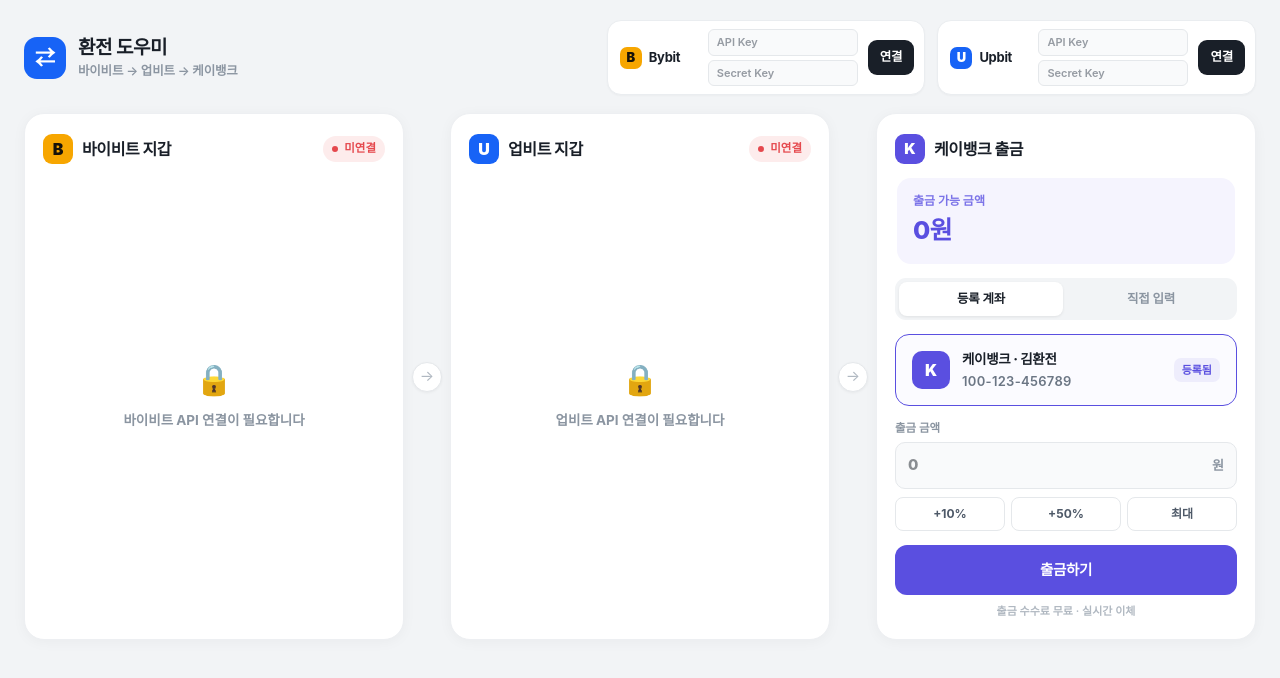
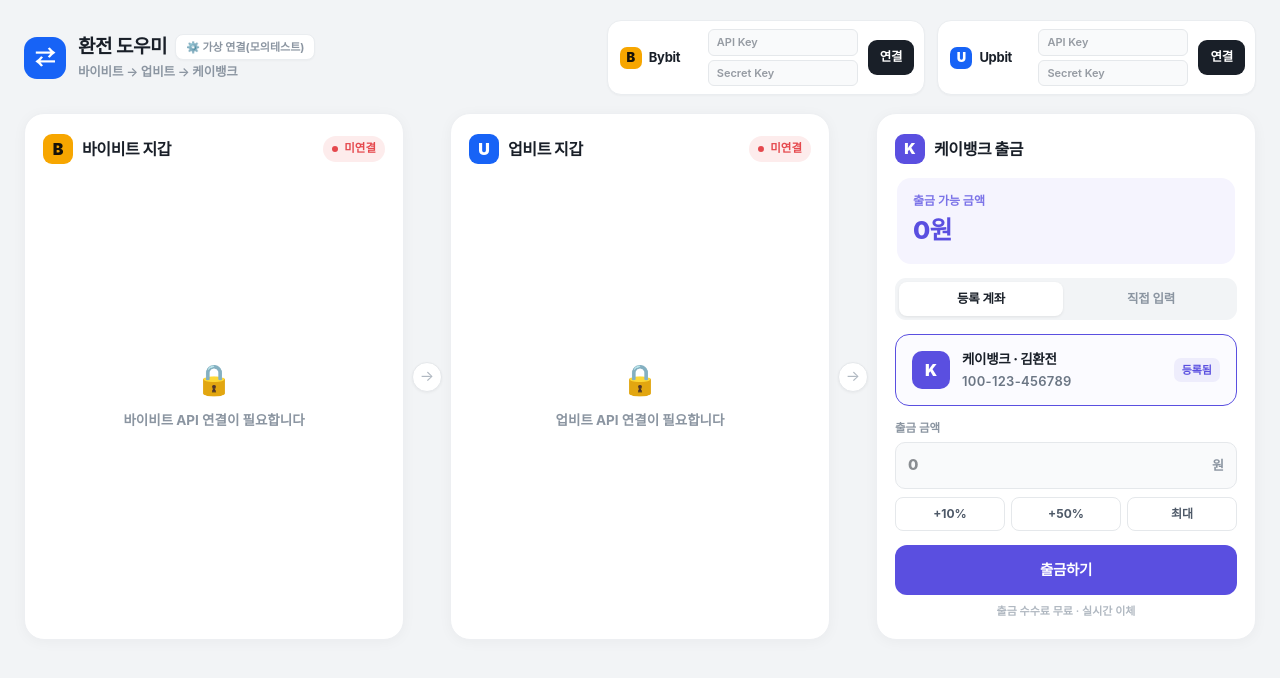
Before and after one commit to inpiniti/coin-bridge, a React (Vite) app: page / in a window 1280 px wide. Shown: the top 678 px of the page. Built offline with nearby package versions, Linux system fonts and the light colour scheme; a web font is replaced by a local one.

Commit message:
✨ Feat: 가상 연결(모의테스트) 토글 기능 및 로컬 트랜잭션 샌드박스 구현

```diff
--- a/src/App.jsx
+++ b/src/App.jsx
@@ -21,23 +21,23 @@
   return isNaN(n) ? 0 : n;
 };
 
-function StatusPill({ connected }) {
+function StatusPill({ connected, isVirtual }) {
   return (
     <div
       style={{
         display: "flex", alignItems: "center", gap: 6, fontSize: 11.5, fontWeight: 700,
         padding: "4px 9px", borderRadius: 20,
-        background: connected ? "#E7F8F0" : "#FDECEC",
-        color: connected ? "#119A5B" : "#E5484D",
+        background: connected ? (isVirtual ? "#FFF1D6" : "#E7F8F0") : "#FDECEC",
+        color: connected ? (isVirtual ? "#B07900" : "#119A5B") : "#E5484D",
       }}
     >
       <span style={{ width: 6, height: 6, borderRadius: "50%", background: "currentColor" }} />
-      {connected ? "연결됨" : "미연결"}
+      {connected ? (isVirtual ? "가상연결됨" : "연결됨") : "미연결"}
     </div>
   );
 }
 
-function Connector({ label, badge, badgeBg, badgeColor, apiKey, apiSecret, onKeyChange, onSecretChange, connected, onToggle }) {
+function Connector({ label, badge, badgeBg, badgeColor, apiKey, apiSecret, onKeyChange, onSecretChange, connected, onToggle, isVirtual }) {
   return (
     <div style={{ display: "flex", alignItems: "center", gap: 10, background: "#fff", border: "1px solid #EAEDF0", borderRadius: 14, padding: "8px 10px 8px 12px", boxShadow: "0 1px 2px rgba(0,0,0,.03)" }}>
       <div style={{ display: "flex", alignItems: "center", gap: 7, width: 78 }}>
@@ -46,20 +46,21 @@
       </div>
       <div style={{ display: "flex", flexDirection: "column", gap: 4 }}>
         <input
-          value={apiKey} onChange={onKeyChange} disabled={connected} placeholder="API Key"
+          value={apiKey} onChange={onKeyChange} disabled={connected || isVirtual} placeholder="API Key"
           style={{ width: 150, border: "1px solid #E5E8EB", borderRadius: 6, padding: "4px 8px", fontSize: 11, fontWeight: 600, background: "#F9FAFB", color: "#333D4B" }}
         />
         <input
           type="password"
-          value={apiSecret} onChange={onSecretChange} disabled={connected} placeholder="Secret Key"
+          value={apiSecret} onChange={onSecretChange} disabled={connected || isVirtual} placeholder="Secret Key"
           style={{ width: 150, border: "1px solid #E5E8EB", borderRadius: 6, padding: "4px 8px", fontSize: 11, fontWeight: 600, background: "#F9FAFB", color: "#333D4B" }}
         />
       </div>
       <button
         onClick={onToggle}
-        style={{ border: "none", cursor: "pointer", borderRadius: 9, padding: "8px 12px", fontSize: 12.5, fontWeight: 700, letterSpacing: "-0.2px", whiteSpace: "nowrap", background: connected ? "#E7F8F0" : "#191F28", color: connected ? "#119A5B" : "#fff" }}
+        disabled={isVirtual}
+        style={{ border: "none", cursor: isVirtual ? "not-allowed" : "pointer", borderRadius: 9, padding: "8px 12px", fontSize: 12.5, fontWeight: 700, letterSpacing: "-0.2px", whiteSpace: "nowrap", background: connected ? (isVirtual ? "#FFF1D6" : "#E7F8F0") : "#191F28", color: connected ? (isVirtual ? "#B07900" : "#119A5B") : "#fff", opacity: isVirtual ? 0.6 : 1 }}
       >
-        {connected ? "연결됨" : "연결"}
+        {connected ? (isVirtual ? "가상모드" : "연결됨") : "연결"}
       </button>
     </div>
   );
@@ -106,8 +107,9 @@
 
   const [bybitConnected, setBybitConnected] = useState(false);
   const [upbitConnected, setUpbitConnected] = useState(false);
+  const [isVirtual, setIsVirtual] = useState(false);
 
-  // --- Real Assets state (populated from API) ---
+  // --- Real Assets state (populated from API or Mock) ---
   const [bybit, setBybit] = useState([]);
   const [upbit, setUpbit] = useState([]);
   const [krw, setKrw] = useState(0);
@@ -139,6 +141,7 @@
 
   // --- API Sync Functions ---
   const fetchBybitAssets = async () => {
+    if (isVirtual) return;
     if (!bybitKey || !bybitSecret) return;
     try {
       const res = await fetch("/api/bybit/balance", {
@@ -157,6 +160,7 @@
   };
 
   const fetchUpbitAssets = async () => {
+    if (isVirtual) return;
     if (!upbitAccess || !upbitSecret) return;
     try {
       const res = await fetch("/api/upbit/balance", {
@@ -187,27 +191,22 @@
     }
   };
 
-  // Auto load assets on connection
+  // Auto load assets on connection (Only for non-virtual mode)
   useEffect(() => {
-    if (bybitConnected) {
+    if (bybitConnected && !isVirtual) {
       fetchBybitAssets();
       const t = setInterval(fetchBybitAssets, 10000);
       return () => clearInterval(t);
-    } else {
-      setBybit([]);
     }
-  }, [bybitConnected, bybitKey, bybitSecret]);
+  }, [bybitConnected, bybitKey, bybitSecret, isVirtual]);
 
   useEffect(() => {
-    if (upbitConnected) {
+    if (upbitConnected && !isVirtual) {
       fetchUpbitAssets();
       const t = setInterval(fetchUpbitAssets, 10000);
       return () => clearInterval(t);
-    } else {
-      setUpbit([]);
-      setKrw(0);
     }
-  }, [upbitConnected, upbitAccess, upbitSecret]);
+  }, [upbitConnected, upbitAccess, upbitSecret, isVirtual]);
 
   // Load initial connection status if keys exist in storage
   useEffect(() => {
@@ -215,8 +214,57 @@
     if (upbitAccess && upbitSecret) setUpbitConnected(true);
   }, []);
 
+  // --- virtual mode controller ---
+  const toggleVirtualMode = () => {
+    const next = !isVirtual;
+    setIsVirtual(next);
+
+    if (next) {
+      // 가상 연결 시작: 초기 목업 데이터를 세팅합니다.
+      setBybitConnected(true);
+      setUpbitConnected(true);
+      setBybitKey("VIRTUAL-BYBIT-KEY");
+      setBybitSecret("VIRTUAL-BYBIT-SECRET");
+      setUpbitAccess("VIRTUAL-UPBIT-KEY");
+      setUpbitSecret("VIRTUAL-UPBIT-SECRET");
+
+      setBybit([
+        { sym: "USDT", amount: 5200 },
+        { sym: "BTC", amount: 0.085 },
+        { sym: "ETH", amount: 1.2 },
+        { sym: "XRP", amount: 3500 },
+      ]);
+      setUpbit([
+        { sym: "USDT", amount: 1000 },
+        { sym: "XRP", amount: 2000 },
+      ]);
+      setKrw(1250000);
+      addToast("가상 연결(모의 테스트)이 활성화되었습니다.", "ok");
+    } else {
+      // 가상 연결 해제: 로컬 스토리지 키 확인 후 실제 연동으로 복구 시도
+      const savedBybitKey = localStorage.getItem("bybit_api_key") || "";
+      const savedBybitSecret = localStorage.getItem("bybit_api_secret") || "";
+      const savedUpbitAccess = localStorage.getItem("upbit_access_key") || "";
+      const savedUpbitSecret = localStorage.getItem("upbit_secret_key") || "";
+
+      setBybitKey(savedBybitKey);
+      setBybitSecret(savedBybitSecret);
+      setUpbitAccess(savedUpbitAccess);
+      setUpbitSecret(savedUpbitSecret);
+
+      setBybitConnected(!!(savedBybitKey && savedBybitSecret));
+      setUpbitConnected(!!(savedUpbitAccess && savedUpbitSecret));
+
+      setBybit([]);
+      setUpbit([]);
+      setKrw(0);
+      addToast("가상 연결이 해제되었습니다.", "send");
+    }
+  };
+
   // --- connect toggles ---
   const toggleBybit = () => {
+    if (isVirtual) return;
     const next = !bybitConnected;
     if (next) {
       if (!bybitKey || !bybitSecret) {
@@ -233,6 +281,7 @@
   };
 
   const toggleUpbit = () => {
+    if (isVirtual) return;
     const next = !upbitConnected;
     if (next) {
       if (!upbitAccess || !upbitSecret) {
@@ -265,8 +314,18 @@
     if (qty <= 0) return addToast("수량을 입력하세요", "send");
     if (qty > c.amount) qty = c.amount;
 
+    const recv = Math.max(0, qty - m.fee);
+
+    if (isVirtual) {
+      // 가상 전송 처리: 로컬 잔고에서 증감
+      setBybit((s) => reduceBal(s, xferSym, qty));
+      setUpbit((s) => addBal(s, xferSym, recv));
+      setXferSym(null);
+      addToast(`${xferSym} ${fmtCoin(recv)} 업비트 가상 입금 완료`, "send");
+      return;
+    }
+
     addToast(`${xferSym} 전송 신청 중...`, "send");
-
     try {
       // 1. 업비트 입금주소 자동 획득
       const addrRes = await fetch(`/api/upbit/deposit-address?currency=${xferSym}`, {
@@ -301,7 +360,6 @@
 
       setXferSym(null);
       addToast(`${xferSym} 송금 요청 완료!`, "send");
-      // 즉시 갱신
       setTimeout(() => {
         fetchBybitAssets();
         fetchUpbitAssets();
@@ -322,12 +380,23 @@
   const confirmSell = async () => {
     const c = upbit.find((x) => x.sym === sellSym);
     if (!c) return;
+    const m = META[sellSym] || { krw: sc.krw || 1300 };
     let qty = pnum(sellQty);
     if (qty <= 0) return addToast("수량을 입력하세요", "send");
     if (qty > c.amount) qty = c.amount;
 
+    const net = Math.floor(qty * m.krw * 0.9995);
+
+    if (isVirtual) {
+      // 가상 매도 처리
+      setUpbit((s) => reduceBal(s, sellSym, qty));
+      setKrw((k) => k + net);
+      setSellSym(null);
+      addToast(`${sellSym} 가상 판매 · ${fmtKrw(net)} 입금`, "money");
+      return;
+    }
+
     addToast(`${sellSym} 매도 주문 발송 중...`, "money");
-
     try {
       const res = await fetch("/api/upbit/sell", {
         method: "POST",
@@ -370,8 +439,17 @@
 
   const confirmWithdraw = async () => {
     const amt = pnum(withdrawAmount);
+
+    if (isVirtual) {
+      // 가상 출금 처리
+      setKrw((k) => k - amt);
+      setWdOpen(false);
+      setWithdrawAmount("");
+      addToast(`케이뱅크로 ${fmtKrw(amt)} 가상 출금 완료`, "money");
+      return;
+    }
+
     addToast("케이뱅크 출금 처리 중...", "money");
-
     try {
       const res = await fetch("/api/upbit/withdraw-krw", {
         method: "POST",
@@ -417,8 +495,21 @@
         <div style={{ display: "flex", alignItems: "center", gap: 12 }}>
           <div style={{ width: 42, height: 42, borderRadius: 13, background: "#1763F6", display: "flex", alignItems: "center", justifyContent: "center", color: "#fff", fontSize: 20, fontWeight: 800 }}>⇄</div>
           <div>
-            <div style={{ fontSize: 19, fontWeight: 800, letterSpacing: "-0.4px" }}>환전 도우미</div>
-            <div style={{ fontSize: 12.5, color: "#8B95A1", fontWeight: 600, letterSpacing: "-0.2px" }}>바이비트 → 업비트 → 케이뱅크</div>
+            <div style={{ display: "flex", alignItems: "center", gap: 8 }}>
+              <span style={{ fontSize: 19, fontWeight: 800, letterSpacing: "-0.4px" }}>환전 도우미</span>
+              <button
+                onClick={toggleVirtualMode}
+                style={{
+                  border: "1px solid #EAEDF0", cursor: "pointer", borderRadius: 8, padding: "4px 10px",
+                  fontSize: 11, fontWeight: 700, background: isVirtual ? "#FFF1D6" : "#fff",
+                  color: isVirtual ? "#B07900" : "#8B95A1", boxShadow: "0 1px 2px rgba(0,0,0,.03)",
+                  transition: "all .12s"
+                }}
+              >
+                {isVirtual ? "⚡ 가상연결 해제" : "⚙️ 가상 연결(모의테스트)"}
+              </button>
+            </div>
+            <div style={{ fontSize: 12.5, color: "#8B95A1", fontWeight: 600, letterSpacing: "-0.2px", marginTop: 2 }}>바이비트 → 업비트 → 케이뱅크</div>
           </div>
         </div>
         <div style={{ display: "flex", gap: 12, flexWrap: "wrap" }}>
@@ -427,14 +518,14 @@
             apiKey={bybitKey} apiSecret={bybitSecret}
             onKeyChange={(e) => setBybitKey(e.target.value)}
             onSecretChange={(e) => setBybitSecret(e.target.value)}
-            connected={bybitConnected} onToggle={toggleBybit}
+            connected={bybitConnected} onToggle={toggleBybit} isVirtual={isVirtual}
           />
           <Connector
             label="Upbit" badge="U" badgeBg="#1763F6" badgeColor="#fff"
             apiKey={upbitAccess} apiSecret={upbitSecret}
             onKeyChange={(e) => setUpbitAccess(e.target.value)}
             onSecretChange={(e) => setUpbitSecret(e.target.value)}
-            connected={upbitConnected} onToggle={toggleUpbit}
+            connected={upbitConnected} onToggle={toggleUpbit} isVirtual={isVirtual}
           />
         </div>
       </div>
@@ -448,7 +539,7 @@
               <div style={{ width: 30, height: 30, borderRadius: 9, background: "#F7A600", display: "flex", alignItems: "center", justifyContent: "center", color: "#16120A", fontSize: 16, fontWeight: 900 }}>B</div>
               <div style={{ fontSize: 16, fontWeight: 800, letterSpacing: "-0.4px" }}>바이비트 지갑</div>
             </div>
-            <StatusPill connected={bybitConnected} />
+            <StatusPill connected={bybitConnected} isVirtual={isVirtual} />
           </div>
           {bybitConnected ? (
             <div>
@@ -503,7 +594,7 @@
               <div style={{ width: 30, height: 30, borderRadius: 9, background: "#1763F6", display: "flex", alignItems: "center", justifyContent: "center", color: "#fff", fontSize: 16, fontWeight: 900 }}>U</div>
               <div style={{ fontSize: 16, fontWeight: 800, letterSpacing: "-0.4px" }}>업비트 지갑</div>
             </div>
-            <StatusPill connected={upbitConnected} />
+            <StatusPill connected={upbitConnected} isVirtual={isVirtual} />
           </div>
           {upbitConnected ? (
             <div>
```
